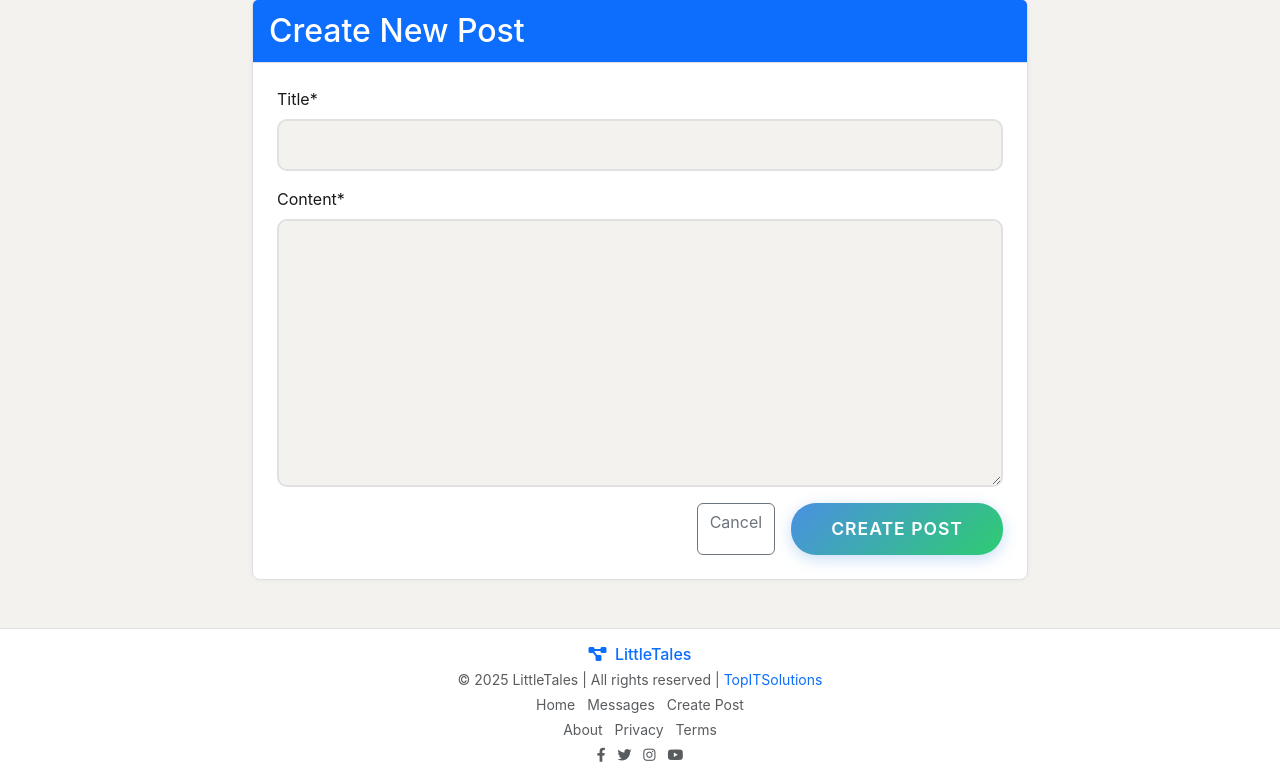
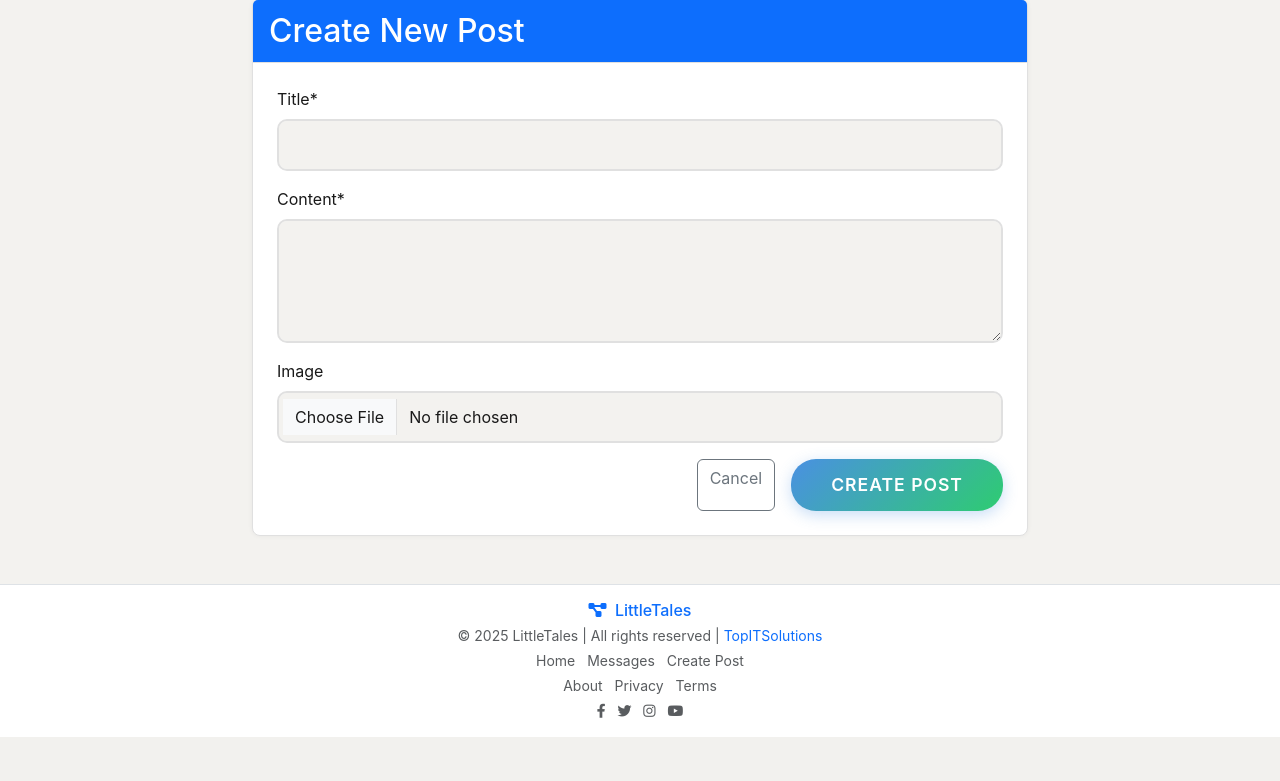
Before and after one commit to christopherece/littletales_prj, a Django app: page /home/post/new/ in a window 1280 px wide. Shown: the part 71-852 px from the top of the page. After the commit the page ends 808 px from the top, so only its background shows below. Run offline with Django 5.2, Linux system fonts and the light colour scheme; the visitor is signed in with stand-in values (Sample User, id 1); data comes from the database, SQL or seed files in the repository; data that the repository does not hold is empty; some libraries are stand-ins or nearby versions.

Commit message:
Fixed Image uplaod not showing

```diff
--- a/children/views.py
+++ b/children/views.py
@@ -88,7 +88,7 @@ def delete_child(request, pk):
     if request.method == 'POST':
         child.delete()
         messages.success(request, 'Child profile deleted successfully!')
-        return redirect('child-dashboard')
+        return redirect('children:dashboard')
 
     return render(request, 'children/delete_child.html', {'child': child})
 
--- /dev/null
+++ b/posts/forms.py
@@ -0,0 +1,55 @@
+from django import forms
+from .models import Post
+import os
+import logging
+
+logger = logging.getLogger(__name__)
+
+class PostForm(forms.ModelForm):
+    image = forms.FileField(required=False, widget=forms.ClearableFileInput(attrs={
+        'accept': 'image/*,video/*,.pdf,.doc,.docx,.xls,.xlsx,.ppt,.pptx'
+    }), max_length=500)
+
+    class Meta:
+        model = Post
+        fields = ['title', 'content', 'image']
+        widgets = {
+            'content': forms.Textarea(attrs={'rows': 4}),
+        }
+
+    def __init__(self, *args, **kwargs):
+        super().__init__(*args, **kwargs)
+        self.fields['image'].required = False
+
+    def clean_image(self):
+        image = self.cleaned_data.get('image')
+        if image:
+            try:
+                logger.info(f"Processing file: {image.name}")
+                # Check file size
+                if image.size > 50 * 1024 * 1024:  # 50MB limit
+                    raise forms.ValidationError('File size must be less than 50MB')
+
+                # Check file type
+                valid_extensions = ['.jpg', '.jpeg', '.png', '.gif', '.mp4', '.mov', '.avi', '.webm', '.pdf', '.doc', '.docx', '.xls', '.xlsx', '.ppt', '.pptx']
+                extension = os.path.splitext(image.name)[1].lower()
+                if extension not in valid_extensions:
+                    raise forms.ValidationError(f'File type not supported. Please upload a file with one of these extensions: {", ".join(valid_extensions)}')
+
+                # Set the upload_to path based on the file type
+                if extension in ['.jpg', '.jpeg', '.png', '.gif']:
+                    image.name = f'images/{image.name}'
+                elif extension in ['.mp4', '.mov', '.avi', '.webm']:
+                    image.name = f'videos/{image.name}'
+                else:
+                    image.name = f'documents/{image.name}'
+
+                # Set the upload_to path in the form instance
+                self.instance.image.name = f'post_media/{image.name}'
+
+                logger.info(f"File processed successfully: {image.name}")
+                return image
+            except Exception as e:
+                logger.error(f'Error processing file: {str(e)}')
+                raise forms.ValidationError(f'Error processing file: {str(e)}')
+        return image
--- a/posts/models.py
+++ b/posts/models.py
@@ -12,7 +12,7 @@ class Post(models.Model):
     """Model for sharing children's activities and achievements"""
     title = models.CharField(max_length=200)
     content = models.TextField()
-    media = models.FileField(upload_to='posts/media/', blank=True, null=True)
+    image = models.FileField(upload_to='post_media', blank=True, null=True)
     author = models.ForeignKey(User, on_delete=models.CASCADE, related_name='posts')
     created_at = models.DateTimeField(auto_now_add=True)
     updated_at = models.DateTimeField(auto_now=True)
@@ -25,21 +25,13 @@ class Post(models.Model):
     )
     post_type = models.CharField(max_length=20, choices=POST_TYPES, default='note')
 
-    @property
-    def media_url(self):
-        """Get URL for media with default if none exists"""
-        try:
-            if self.media and hasattr(self.media, 'url'):
-                return self.media.url
-        except Exception:
-            pass
-        return '/static/img/default-post.png'
-
     class Meta:
         ordering = ['-created_at']
+        verbose_name = 'Post'
+        verbose_name_plural = 'Posts'
 
     def __str__(self):
-        return f"{self.title} - {self.child.first_name}"
+        return f"{self.title} by {self.author.username}"
 
     def get_absolute_url(self):
         return reverse('post-detail', kwargs={'pk': self.pk})
@@ -48,18 +40,21 @@ class Post(models.Model):
         return self.likes.count()
 
     def save(self, *args, **kwargs):
+        # Ensure image path is set correctly
+        if self.image:
+            self.image.name = f'post_media/{self.image.name}'
         super().save(*args, **kwargs)
 
         # Try to resize if it's an image file
         try:
-            if self.media and hasattr(self.media, 'path'):
-                file_name = self.media.name.lower()
+            if self.image and hasattr(self.image, 'path'):
+                file_name = self.image.name.lower()
                 if file_name.endswith(('.jpg', '.jpeg', '.png', '.gif', '.bmp', '.webp')):
-                    img = Image.open(self.media.path)
+                    img = Image.open(self.image.path)
                     if img.height > 800 or img.width > 800:
                         output_size = (800, 800)
                         img.thumbnail(output_size)
-                        img.save(self.media.path)
+                        img.save(self.image.path)
         except Exception as e:
             print(f"Error processing post media: {e}")
             # Continue without failing
--- a/posts/urls.py
+++ b/posts/urls.py
@@ -4,12 +4,13 @@ from .views import (
     PostListView, PostDetailView, PostCreateView,
     PostUpdateView, PostDeleteView, UserPostListView
 )
+from .views_simple import create_post
 
 urlpatterns = [
     path('', PostListView.as_view(), name='home'),
     path('user/<str:username>/', UserPostListView.as_view(), name='user-posts'),
     path('post/<int:pk>/', PostDetailView.as_view(), name='post-detail'),
-    path('post/new/', PostCreateView.as_view(), name='post-create'),
+    path('post/new/', create_post, name='post-create'),
     path('post/<int:pk>/update/', PostUpdateView.as_view(), name='post-update'),
     path('post/<int:pk>/delete/', PostDeleteView.as_view(), name='post-delete'),
     path('post/<int:pk>/comment/', views.add_comment, name='add-comment'),
--- a/posts/views.py
+++ b/posts/views.py
@@ -12,6 +12,7 @@ from django.contrib.sessions.models import Session
 from .models import Post, Comment, Announcement, Notification
 from django.contrib.auth.models import User
 from django.contrib import messages
+from .forms import PostForm
 
 # Home view to display all posts
 class PostListView(LoginRequiredMixin, ListView):
@@ -91,30 +92,33 @@ class PostDetailView(DetailView):
 class PostCreateView(LoginRequiredMixin, CreateView):
     model = Post
     template_name = 'posts/post_form.html'
-    fields = ['title', 'content', 'image']
+    form_class = PostForm
 
     def form_valid(self, form):
-        form.instance.author = self.request.user
-        return super().form_valid(form)
+        # Save the form with commit=False to handle author and media
+        post = form.save(commit=False)
+        post.author = self.request.user
+        # Handle file upload
+        if self.request.FILES.get('media'):
+            post.media = self.request.FILES['media']
+        post.save()
+        messages.success(self.request, 'Your post has been created!')
+        return redirect('home')
+
+    def form_invalid(self, form):
+        # If form is invalid
+        for field, errors in form.errors.items():
+            for error in errors:
+                messages.error(self.request, f'{field}: {error}')
+        return self.render_to_response(self.get_context_data(form=form))
 
     def post(self, request, *args, **kwargs):
-        # Check if this is a modal submission
-        if request.POST.get('from_modal') == 'true':
-            form = self.get_form()
-            if form.is_valid():
-                post = form.save(commit=False)
-                post.author = request.user
-                post.save()
-                messages.success(request, 'Your post has been created!')
-                return redirect('home')
-            else:
-                # If form is invalid, return to home with error message
-                for field, errors in form.errors.items():
-                    for error in errors:
-                        messages.error(request, f'{field}: {error}')
-                return redirect('home')
-        # Otherwise process as normal
-        return super().post(request, *args, **kwargs)
+        # Get the form
+        form = self.get_form()
+        if form.is_valid():
+            return self.form_valid(form)
+        else:
+            return self.form_invalid(form)
 
 # Update post view
 class PostUpdateView(LoginRequiredMixin, UserPassesTestMixin, UpdateView):
--- /dev/null
+++ b/posts/views_simple.py
@@ -0,0 +1,42 @@
+from django.shortcuts import render, redirect
+from django.contrib import messages
+from django.contrib.auth.decorators import login_required
+from .models import Post
+from .forms import PostForm
+import logging
+
+logger = logging.getLogger(__name__)
+
+@login_required
+def create_post(request):
+    if request.method == 'POST':
+        logger.info(f"Request method: POST\nRequest files: {request.FILES}\nRequest POST data: {request.POST}")
+        form = PostForm(request.POST, request.FILES)
+        if form.is_valid():
+            logger.info("Form is valid")
+            try:
+                post = form.save(commit=False)
+                post.author = request.user
+                post.save()
+                logger.info(f"Post created: {post}")
+                logger.info(f"Image field: {post.image}")
+                messages.success(request, 'Your post has been created!')
+                return redirect('home')
+            except Exception as e:
+                logger.error(f"Error saving post: {str(e)}")
+                messages.error(request, f'Error saving post: {str(e)}')
+                return render(request, 'posts/post_form.html', {'form': form})
+            except Exception as e:
+                logger.error(f"Error saving post: {str(e)}")
+                messages.error(request, f'Error saving post: {str(e)}')
+                return render(request, 'posts/post_form.html', {'form': form})
+        else:
+            logger.error(f"Form errors: {form.errors}")
+            messages.error(request, 'Error creating post: ' + str(form.errors))
+            return render(request, 'posts/post_form.html', {'form': form})
+    else:
+        # Create form with initial author
+        form = PostForm(initial={'author': request.user})
+        return render(request, 'posts/post_form.html', {'form': form})
+
+    return render(request, 'posts/post_form.html')
--- a/templates/children/delete_child.html
+++ b/templates/children/delete_child.html
@@ -14,7 +14,7 @@
                     <form method="post">
                         {% csrf_token %}
                         <button type="submit" class="btn btn-danger">Delete Profile</button>
-                        <a href="{% url 'children:detail' child.pk %}" class="btn btn-outline-secondary">Cancel</a>
+                        <a href="{% url 'children:child-detail' child.pk %}" class="btn btn-outline-secondary">Cancel</a>
                     </form>
                 </div>
             </div>
--- a/templates/posts/post_form.html
+++ b/templates/posts/post_form.html
@@ -1,23 +1,29 @@
 {% extends "base.html" %}
 {% load crispy_forms_tags %}
-{% block title %}{% if form.instance.pk %}Edit Post{% else %}New Post{% endif %} - Social Media{% endblock %}
+{% block title %}Create Post - Social Media{% endblock %}
 
 {% block content %}
 <div class="row justify-content-center">
     <div class="col-md-8">
         <div class="card">
             <div class="card-header bg-primary text-white">
-                <h2 class="mb-0">{% if form.instance.pk %}Edit Post{% else %}Create New Post{% endif %}</h2>
+                <h2 class="mb-0">Create New Post</h2>
             </div>
             <div class="card-body">
-                <form method="POST" enctype="multipart/form-data">
+                <form method="POST" enctype="multipart/form-data" action="{% url 'post-create' %}" class="needs-validation" novalidate>
                     {% csrf_token %}
-                    {{ form|crispy }}
+                    <div class="mb-3">
+                        {{ form.title|as_crispy_field }}
+                    </div>
+                    <div class="mb-3">
+                        {{ form.content|as_crispy_field }}
+                    </div>
+                    <div class="mb-3">
+                        {{ form.image|as_crispy_field }}
+                    </div>
                     <div class="d-grid gap-2 d-md-flex justify-content-md-end mt-3">
                         <a href="{% url 'home' %}" class="btn btn-outline-secondary me-md-2">Cancel</a>
-                        <button type="submit" class="btn btn-primary">
-                            {% if form.instance.pk %}Save Changes{% else %}Create Post{% endif %}
-                        </button>
+                        <button type="submit" class="btn btn-primary">Create Post</button>
                     </div>
                 </form>
             </div>
```
Also changed, not shown: littletales/settings.py (+6 -9 lines), posts/admin.py (+37 -3 lines), templates/posts/home.html (+1 -16 lines), posts/migrations/0006_remove_post_image_post_media_post_post_type.py (added), posts/migrations/0007_alter_post_media.py (added), posts/migrations/0008_alter_post_media.py (added), posts/migrations/0009_alter_post_options.py (added), posts/migrations/0010_alter_post_media.py (added), posts/migrations/0011_remove_post_media_post_image.py (added), site_config/migrations/0010_alter_siteconfig_connect_description_and_more.py (added).
